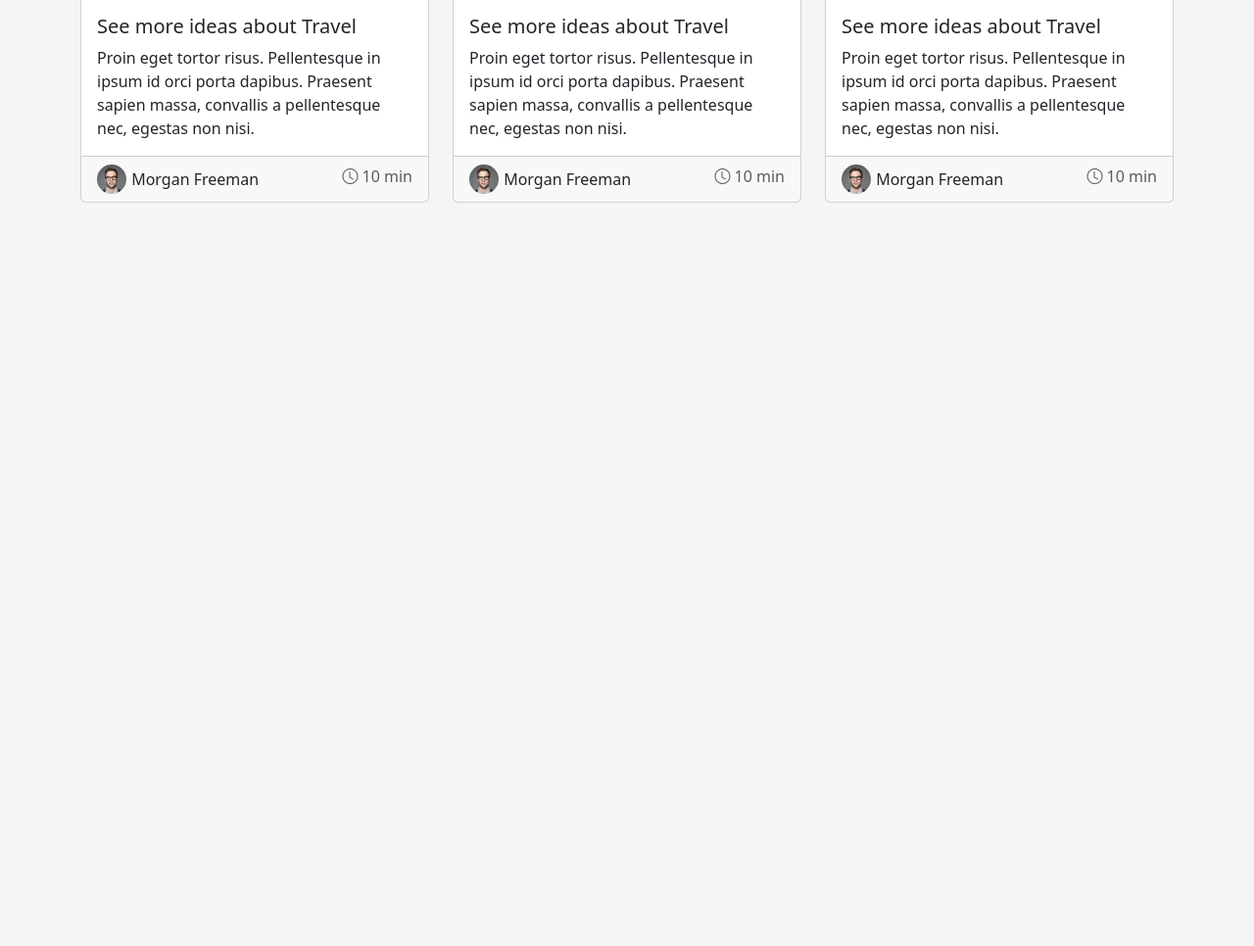
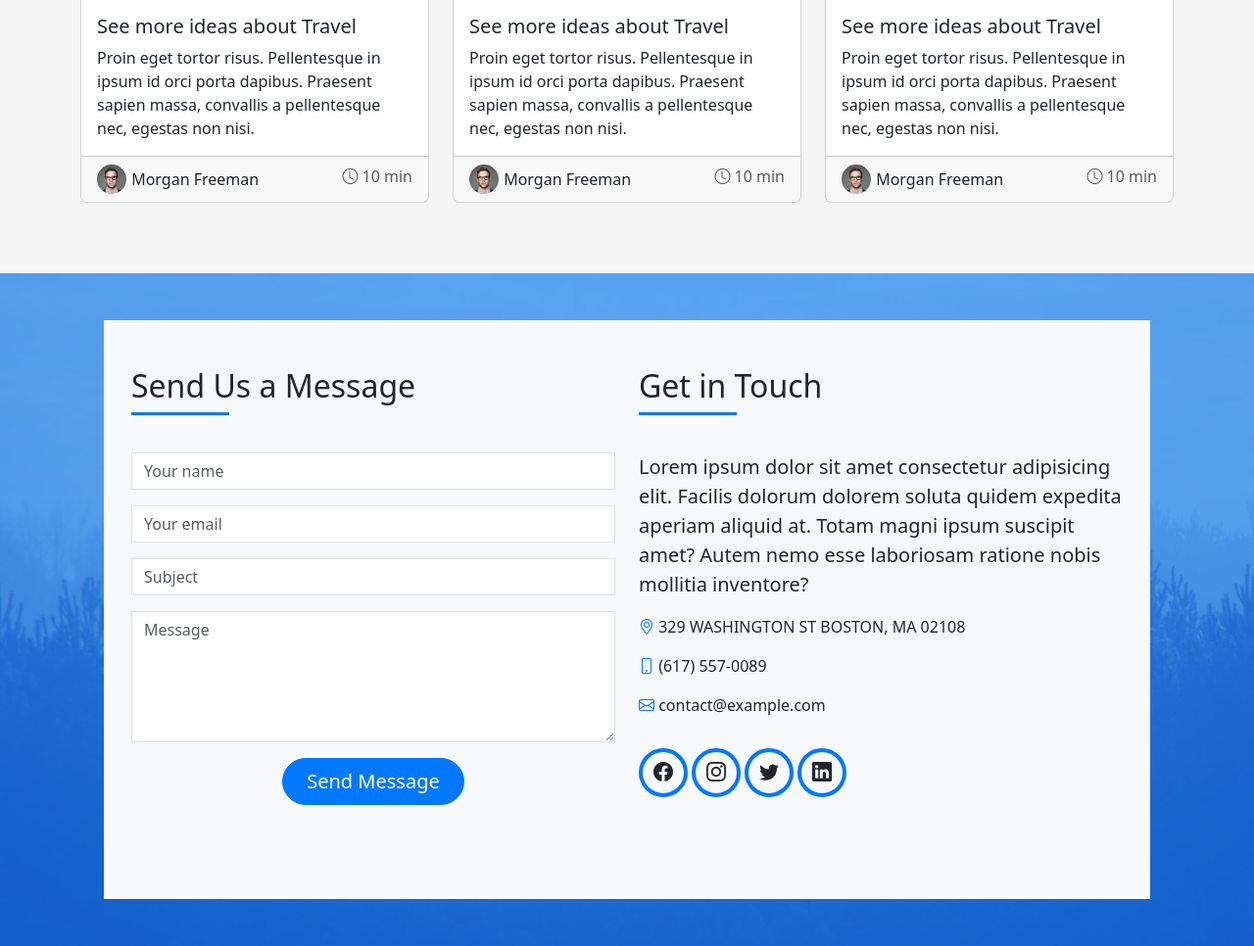
Before and after one commit to bishoyhanykamel/devfolio-bootstrap, a plain HTML site: page index.html in a window 1280 px wide. Shown: the part 4792-5758 px from the top of the page at 98% size. Before the commit the page ends 5071 px from the top, so only its background shows below. Drawn offline with nearby package versions, Linux system fonts and the light colour scheme.

Commit message:
Finalize contact form

```diff
--- a/index.html
+++ b/index.html
@@ -545,9 +545,56 @@
             </div>
         </section>
 
-        <section id="contact" class="contact mt-3">
+        <section id="contact" class="contact">
+            <div class="overlay-blue position-relative h-100 w-100">
+                <div class="container p-5">
+                    <div class="row bg-light py-5 px-3">
+                        <div class="col-md-6 d-flex align-items-stretch flex-column">
+                            <h5 class="about-title mb-5 fs-2">Send Us a Message</h5>
+                            <div class="form">
+                                <input type="text" id="name" placeholder="Your name"
+                                    class="mb-3 form-control rounded-0">
+                                <input type="email" id="email" placeholder="Your email"
+                                    class="mb-3 form-control rounded-0">
+                                <input type="text" id="subject" placeholder="Subject"
+                                    class="mb-3 form-control rounded-0">
+                                <textarea class="form-control mb-3 rounded-0" rows="5" placeholder="Message"></textarea>
+                                <button type="submit"
+                                    class="btn btn-primary-custom px-4 py-2 rounded-5 fs-5 d-block mx-auto mb-5">Send
+                                    Message</button>
+                            </div>
+                        </div>
+                        <div class="col-md-6 d-flex align-items-stretch flex-column">
+                            <h5 class="about-title mb-5 fs-2">Get in Touch</h5>
+                            <p class="lead">Lorem ipsum dolor sit amet consectetur adipisicing elit. Facilis dolorum
+                                dolorem soluta
+                                quidem expedita aperiam aliquid at. Totam magni ipsum suscipit amet? Autem nemo esse
+                                laboriosam ratione nobis mollitia inventore?</p>
+                            <p>
+                                <span><i class="bi bi-geo-alt fa-fw text-blue"></i></span>
+                                329 WASHINGTON ST BOSTON, MA 02108
+                            </p>
+                            <p>
+                                <span><i class="bi bi-phone fa-fw text-blue"></i></span>
+                                (617) 557-0089
+                            </p>
+                            <p>
+                                <span><i class="bi bi-envelope fa-fw text-blue"></i></span>
+                                contact@example.com
+                            </p>
+                            <div class="contact-icons mt-3 d-flex gap-1">
+                                <div class="icon-sm"><i class="bi bi-facebook icon"></i></div>
+                                <div class="icon-sm"><i class="bi bi-instagram icon"></i></div>
+                                <div class="icon-sm"><i class="bi bi-twitter icon"></i></div>
+                                <div class="icon-sm"><i class="bi bi-linkedin icon"></i></div>
+                            </div>
+                        </div>
+                    </div>
+                </div>
+            </div>
+        </section>
 
-        </section>
+
     </main>
     <script src="./js/bootstrap.bundle.min.js"></script>
 </body>
--- a/styles/style.css
+++ b/styles/style.css
@@ -13,6 +13,27 @@ body {
 
 .text-blue {
     color: var(--blue-color);
+}
+
+.btn-primary-custom {
+    --bs-btn-color: #fff;
+    --bs-btn-bg: var(--blue-color);
+    --bs-btn-border-color: var(--blue-color);
+    --bs-btn-hover-color: #fff;
+    --bs-btn-hover-bg: #3393ff;
+    --bs-btn-hover-border-color: var(--light-blue-color);
+    --bs-btn-focus-shadow-rgb: 49, 132, 253;
+    --bs-btn-active-color: #fff;
+    --bs-btn-active-bg: var(--light-blue-color);
+    --bs-btn-active-border-color: #0a53be;
+    --bs-btn-active-shadow: inset 0 3px 5px rgba(0, 0, 0, 0.125);
+    --bs-btn-disabled-color: #fff;
+    --bs-btn-disabled-bg: var(--blue-color);
+    --bs-btn-disabled-border-color: var(--blue-color);
+}
+
+.btn-primary-custom:hover {
+    box-shadow: 0 0 0 4px var(--light-blue-color);
 }
 
 .section-title {
@@ -278,11 +299,11 @@ header .content .hero-frames::after {
     height: 12px;
 }
 
-.about .about-title {
+.about-title {
     position: relative;
 }
 
-.about .about-title::after {
+.about-title::after {
     content: "";
     position: absolute;
     bottom: -10px;
@@ -408,3 +429,34 @@ header .content .hero-frames::after {
 .blog .card-footer a:hover {
     color: var(--blue-color);
 }
+
+
+/* ================ [Contact Style] ================ */
+.contact {
+    background-image: url("./../images/overlay-bg.jpg");
+    background-repeat: no-repeat;
+    background-position: center;
+    background-size: cover;
+}
+
+.contact .contact-icons .icon-sm {
+    width: 50px;
+    height: 50px;
+    border-radius: 50%;
+    border: 4px solid var(--blue-color);
+    display: flex;
+    justify-content: center;
+    align-items: center;
+    transition: background-color 0.7s, border-color 0.7s, color 0.7s;
+}
+
+.contact .contact-icons .icon-sm i {
+    font-size: 20px;
+}
+
+
+.contact .contact-icons .icon-sm:hover {
+    background-color: var(--blue-color);
+    border-color: var(--light-blue-color);
+    color: white;
+}
```
